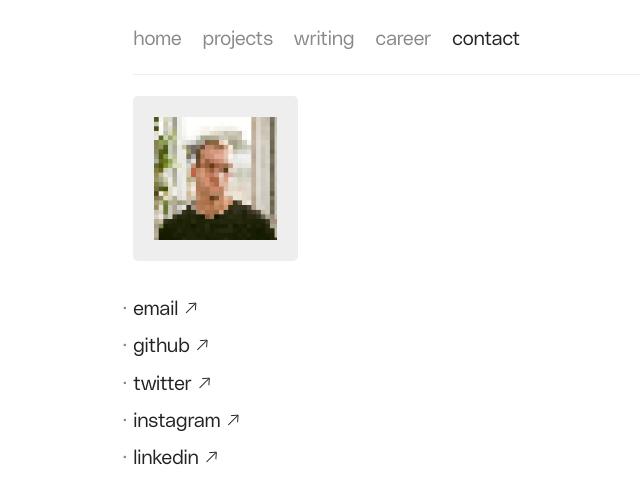
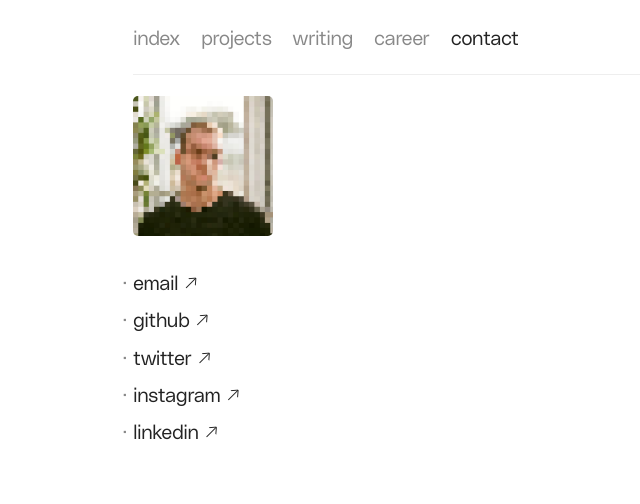
Before and after one commit to alitorbati/portfolio, a Next.js app: page /contact in a window 1280 px wide. Shown: the top 504 px of the page, without its empty margins (91-731 px from the left). Built offline with nearby package versions, Linux system fonts and the light colour scheme.

Commit message:
rename home to index

```diff
--- a/components/Navigation.js
+++ b/components/Navigation.js
@@ -16,7 +16,7 @@ const Header = () => {
           const currentPath = router.asPath;
           const currentPathParts = currentPath.split("/");
           const pathname = path.replace("/", "");
-          const title = path === "/" ? "home" : pathname;
+          const title = path === "/" ? "index" : pathname;
 
           const isCurrentPath = currentPath === path;
           const isNestedPath = currentPathParts[1] === pathname;
--- a/pages/api/hello.js
+++ /dev/null
@@ -1,5 +0,0 @@
-// Next.js API route support: https://nextjs.org/docs/api-routes/introduction
-
-export default function handler(req, res) {
-  res.status(200).json({ name: 'John Doe' })
-}
--- a/pages/contact.js
+++ b/pages/contact.js
@@ -24,15 +24,15 @@ const links = [
   },
 ];
 
-const Headshot = styled("img")((props) => ({
-  borderRadius: props.theme.space[1],
-  maxWidth: `${props.theme.space[6] * 3}px`,
-}));
-
 const Contact = () => {
   return (
     <Box>
-      <Headshot src="images/avatar.jpg" alt="Photo of Ali Torbati" />
+      <Box
+        as="img"
+        src="images/avatar.jpg"
+        alt="Photo of Ali Torbati"
+        maxWidth="140px"
+      />
       <Box marginBottom={4} />
       <Box as="ul">
         {links.map((link) => {
--- a/styles/GlobalStyle.js
+++ b/styles/GlobalStyle.js
@@ -73,6 +73,7 @@ const global = css({
   a: {
     color: "foreground",
     textDecoration: "none",
+    transition: "padding 0.1s, margin 0.1s",
   },
   "a:hover, a:focus-visible": {
     outline: 0,
@@ -148,10 +149,10 @@ const global = css({
     fontWeight: "600",
   },
   img: {
+    borderRadius: 1,
+  },
+  ".markdown-container img": {
     width: "100%",
-    borderRadius: 1,
-    padding: 4,
-    backgroundColor: "hint",
   },
 });
 
```
